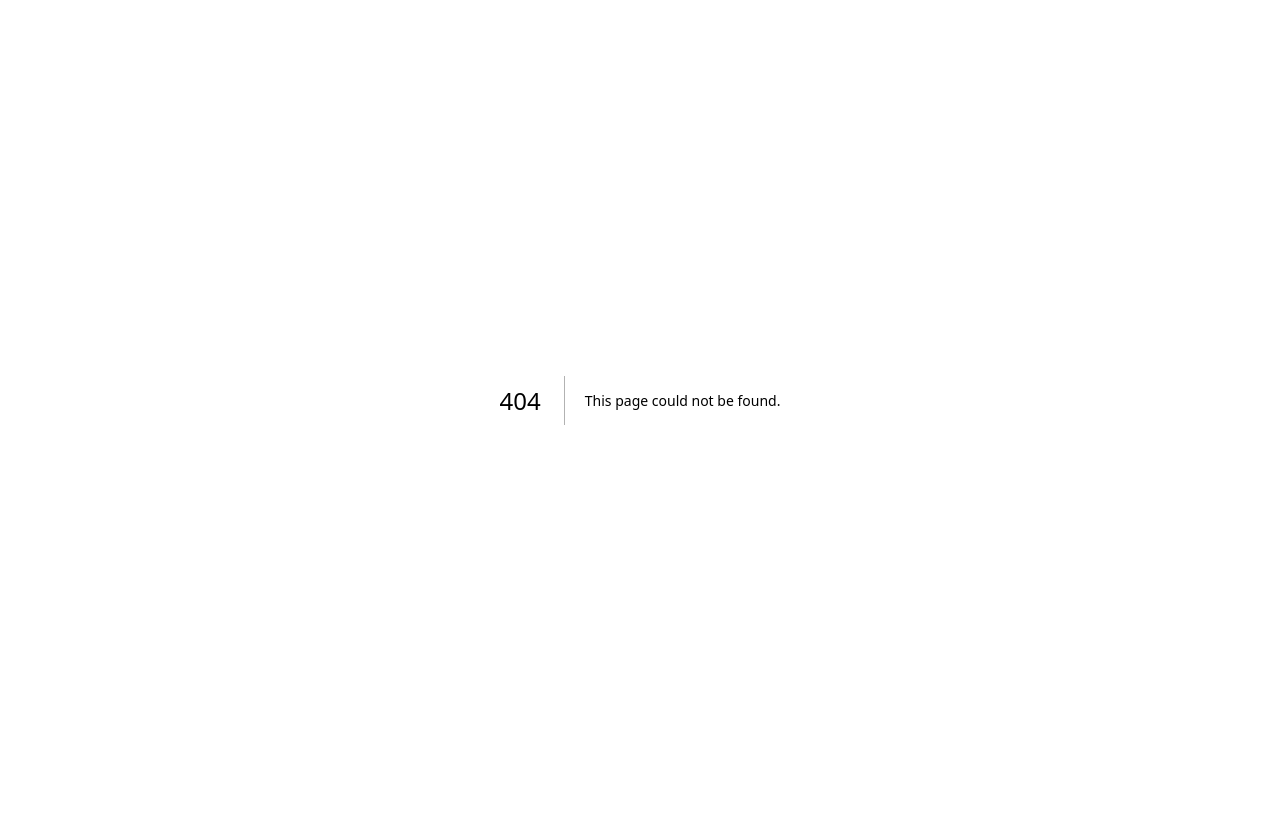
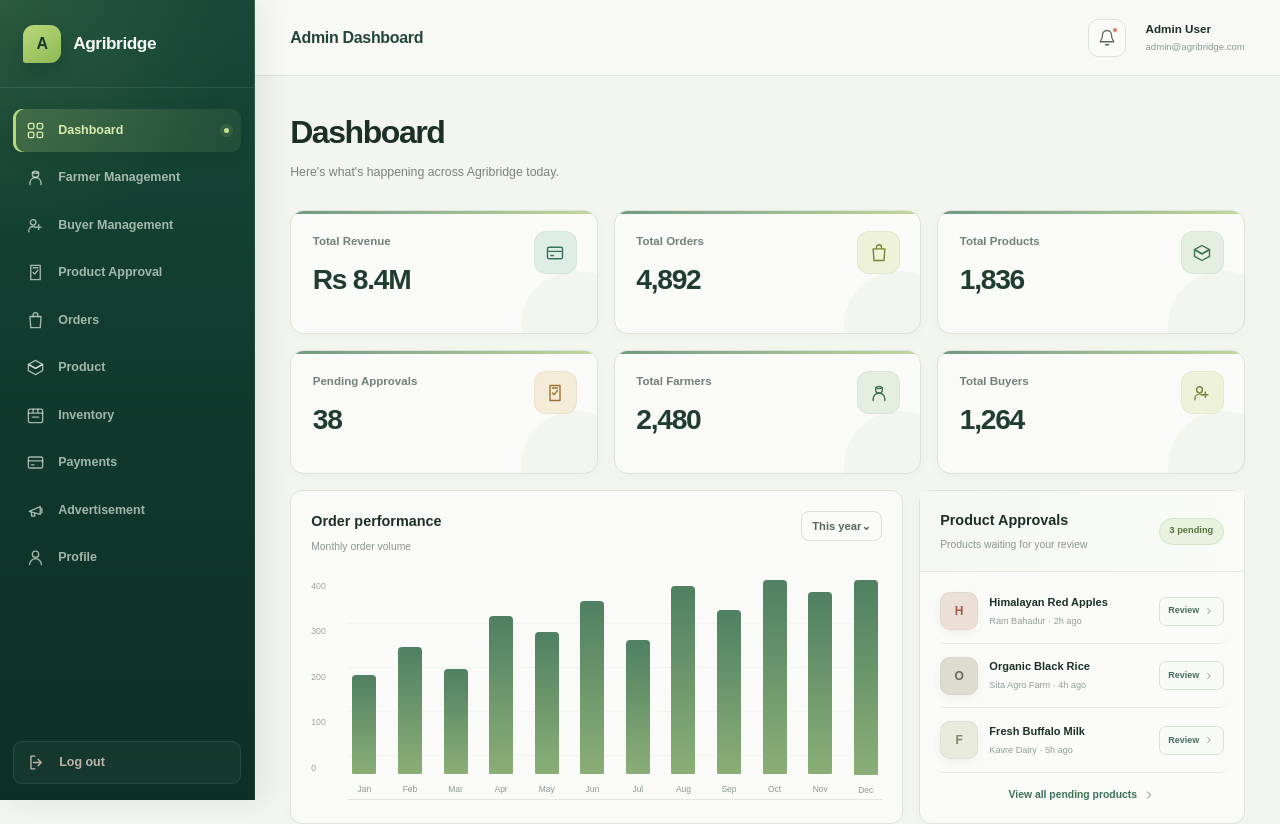
Before and after one commit to SiddharthaDhakal2/agri-admin, a Next.js app: page /dashboard in a window 1280 px wide. Before the commit this address had no page. Shown: the top 824 px of the page. Before the commit the page ends 800 px from the top, so only its background shows below. Built offline with nearby package versions, Linux system fonts and the light colour scheme.

Commit message:
add dashboard page

```diff
--- /dev/null
+++ b/app/dashboard/layout.tsx
@@ -0,0 +1,10 @@
+import type { Metadata } from "next";
+
+export const metadata: Metadata = {
+  title: "Dashboard | Agribridge Admin",
+  description: "Agribridge administration dashboard.",
+};
+
+export default function DashboardLayout({ children }: { children: React.ReactNode }) {
+  return children;
+}
--- /dev/null
+++ b/app/dashboard/page.tsx
@@ -0,0 +1,179 @@
+"use client";
+
+import Link from "next/link";
+import { usePathname } from "next/navigation";
+import { useState } from "react";
+
+type IconName =
+  | "dashboard" | "farmer" | "buyer" | "approval" | "orders"
+  | "product" | "inventory" | "payments" | "ads" | "profile"
+  | "logout" | "search" | "bell" | "menu" | "arrow" | "more";
+
+function Icon({ name }: { name: IconName }) {
+  const paths: Record<IconName, React.ReactNode> = {
+    dashboard: <><rect x="3" y="3" width="7" height="7" rx="2"/><rect x="14" y="3" width="7" height="7" rx="2"/><rect x="3" y="14" width="7" height="7" rx="2"/><rect x="14" y="14" width="7" height="7" rx="2"/></>,
+    farmer: <><circle cx="12" cy="8" r="4"/><path d="M5 21v-2a7 7 0 0 1 14 0v2M8 5.5c2.8 1.6 5.3 1.6 8 0"/></>,
+    buyer: <><circle cx="9" cy="8" r="3.5"/><path d="M3.5 20v-1.2A5.5 5.5 0 0 1 9 13.3a5.4 5.4 0 0 1 3.4 1.2M16 11v6m-3-3h6"/></>,
+    approval: <><path d="M6 3h12v18H6z"/><path d="m9 12 2 2 4-5M9 6h6"/></>,
+    orders: <><path d="M5 7h14l-1 14H6L5 7Z"/><path d="M9 7V5a3 3 0 0 1 6 0v2"/></>,
+    product: <><path d="m12 3 9 5-9 5-9-5 9-5Z"/><path d="m3 8 9 5 9-5v8l-9 5-9-5V8Z"/></>,
+    inventory: <><rect x="3" y="4" width="18" height="17" rx="2"/><path d="M3 9h18M9 4v5M15 4v5M8 14h8"/></>,
+    payments: <><rect x="3" y="5" width="18" height="14" rx="2"/><path d="M3 10h18M7 15h3"/></>,
+    ads: <><path d="m4 13 14-6v10L4 13Z"/><path d="M7 14v5h4v-3M20 9v6"/></>,
+    profile: <><circle cx="12" cy="8" r="4"/><path d="M4.5 21a7.5 7.5 0 0 1 15 0"/></>,
+    logout: <><path d="M10 4H5v16h5M14 8l4 4-4 4M8 12h10"/></>,
+    search: <><circle cx="10.5" cy="10.5" r="6.5"/><path d="m16 16 4 4"/></>,
+    bell: <><path d="M18 8a6 6 0 0 0-12 0c0 7-3 7-3 9h18c0-2-3-2-3-9M10 21h4"/></>,
+    menu: <path d="M4 7h16M4 12h16M4 17h16"/>,
+    arrow: <path d="m9 18 6-6-6-6"/>,
+    more: <><circle cx="5" cy="12" r="1"/><circle cx="12" cy="12" r="1"/><circle cx="19" cy="12" r="1"/></>,
+  };
+  return <svg aria-hidden="true" viewBox="0 0 24 24" fill="none">{paths[name]}</svg>;
+}
+
+const navItems: { label: string; icon: IconName; href: string }[] = [
+  { label: "Dashboard", icon: "dashboard", href: "/dashboard" },
+  { label: "Farmer Management", icon: "farmer", href: "/farmer-management" },
+  { label: "Buyer Management", icon: "buyer", href: "/buyer-management" },
+  { label: "Product Approval", icon: "approval", href: "/product-approval" },
+  { label: "Orders", icon: "orders", href: "/orders" },
+  { label: "Product", icon: "product", href: "/product" },
+  { label: "Inventory", icon: "inventory", href: "/inventory" },
+  { label: "Payments", icon: "payments", href: "/payments" },
+  { label: "Advertisement", icon: "ads", href: "/advertisement" },
+  { label: "Profile", icon: "profile", href: "/profile" },
+];
+
+const metrics = [
+  { label: "Total Revenue", value: "Rs 8.4M", icon: "payments" as IconName, tone: "mint" },
+  { label: "Total Orders", value: "4,892", icon: "orders" as IconName, tone: "lime" },
+  { label: "Total Products", value: "1,836", icon: "product" as IconName, tone: "sage" },
+  { label: "Pending Approvals", value: "38", icon: "approval" as IconName, tone: "gold" },
+  { label: "Total Farmers", value: "2,480", icon: "farmer" as IconName, tone: "sage" },
+  { label: "Total Buyers", value: "1,264", icon: "buyer" as IconName, tone: "lime" },
+];
+
+const orders = [
+  { id: "69a9bfc0", customer: "Siddhartha Dhakal", date: "3/5/2026", status: "Delivered", total: "Rs 1,470.00" },
+  { id: "69a3e121", customer: "HS", date: "3/1/2026", status: "Cancelled", total: "Rs 220.00" },
+  { id: "69a31747", customer: "Siddhartha Dhakal", date: "2/28/2026", status: "Processing", total: "Rs 420.00" },
+  { id: "69a2b795", customer: "Aayush Dhakal", date: "2/28/2026", status: "Cancelled", total: "Rs 620.00" },
+  { id: "69a1d3a2", customer: "Bidhan Koirala", date: "2/27/2026", status: "Pending", total: "Rs 620.00" },
+];
+
+export default function DashboardPage() {
+  const pathname = usePathname();
+  const [sidebarOpen, setSidebarOpen] = useState(false);
+  const active = navItems.find((item) => item.href === pathname)?.label ?? "Dashboard";
+
+  return (
+    <div className="admin-shell">
+      <aside className={`admin-sidebar ${sidebarOpen ? "is-open" : ""}`}>
+        <div className="admin-logo">
+          <span className="logo-leaf">A</span>
+          <div><strong>Agribridge</strong></div>
+        </div>
+        <nav className="admin-nav" aria-label="Admin navigation">
+          {navItems.map((item) => (
+            <Link
+              key={item.label}
+              className={active === item.label ? "active" : ""}
+              href={item.href}
+              onClick={() => setSidebarOpen(false)}
+            >
+              <Icon name={item.icon}/><span>{item.label}</span>
+            </Link>
+          ))}
+        </nav>
+        <Link className="logout-button" href="/">
+          <Icon name="logout"/><span>Log out</span>
+        </Link>
+      </aside>
+      {sidebarOpen && <button className="sidebar-scrim" aria-label="Close navigation" onClick={() => setSidebarOpen(false)} />}
+
+      <div className="admin-main">
+        <header className="admin-header">
+          <button className="mobile-menu" aria-label="Open navigation" onClick={() => setSidebarOpen(true)}><Icon name="menu"/></button>
+          <strong className="header-title">Admin Dashboard</strong>
+          <div className="header-actions">
+            <button className="notification" aria-label="Notifications"><Icon name="bell"/><span /></button>
+            <div className="admin-user">
+              <div><strong>Admin User</strong><small>admin@agribridge.com</small></div>
+            </div>
+          </div>
+        </header>
+
+        <main className="dashboard-content">
+          <div className="page-title">
+            <div>
+              <h1>{active}</h1>
+              <span>
+                {active === "Dashboard"
+                  ? "Here's what's happening across Agribridge today."
+                  : `Manage Agribridge ${active.toLowerCase()} from here.`}
+              </span>
+            </div>
+          </div>
+
+          {active === "Dashboard" ? <>
+          <section className="metric-grid" aria-label="Platform summary">
+            {metrics.map((metric) => (
+              <article className="metric-box" key={metric.label}>
+                <div className={`metric-symbol ${metric.tone}`}><Icon name={metric.icon}/></div>
+                <span>{metric.label}</span><strong>{metric.value}</strong>
+              </article>
+            ))}
+          </section>
+
+          <section className="dashboard-grid">
+            <article className="dashboard-card performance-card">
+              <div className="card-heading"><div><h2>Order performance</h2><p>Monthly order volume</p></div><button>This year⌄</button></div>
+              <div className="chart-wrap">
+                <div className="chart-y"><span>400</span><span>300</span><span>200</span><span>100</span><span>0</span></div>
+                <div className="bar-chart">
+                  {[45, 58, 48, 72, 65, 79, 61, 86, 75, 91, 83, 96].map((height, index) => (
+                    <div className="bar-column" key={index}><span style={{ height: `${height}%` }} /><small>{["Jan","Feb","Mar","Apr","May","Jun","Jul","Aug","Sep","Oct","Nov","Dec"][index]}</small></div>
+                  ))}
+                </div>
+              </div>
+            </article>
+
+            <article className="dashboard-card approvals-card">
+              <div className="card-heading">
+                <div><h2>Product Approvals</h2><p>Products waiting for your review</p></div>
+                <span className="approval-count">3 pending</span>
+              </div>
+              {[["Himalayan Red Apples","Ram Bahadur","2h ago"],["Organic Black Rice","Sita Agro Farm","4h ago"],["Fresh Buffalo Milk","Kavre Dairy","5h ago"]].map(([product, farmer, time], i) => (
+                <div className="approval-row" key={product}>
+                  <span className={`product-thumb thumb-${i + 1}`}>{product.charAt(0)}</span>
+                  <div><strong>{product}</strong><small>{farmer} · {time}</small></div>
+                  <button aria-label={`Review ${product}`}>Review <Icon name="arrow"/></button>
+                </div>
+              ))}
+              <button className="view-all">View all pending products <Icon name="arrow"/></button>
+            </article>
+          </section>
+
+          <section className="dashboard-card orders-card">
+            <div className="card-heading"><div><h2>Recent Orders</h2></div></div>
+            <div className="table-scroll">
+              <table>
+                <thead><tr><th>Order ID</th><th>Customer</th><th>Date</th><th>Status</th><th>Total</th></tr></thead>
+                <tbody>{orders.map((order) => <tr key={order.id}><td><strong>{order.id}</strong></td><td>{order.customer}</td><td>{order.date}</td><td><span className={`status ${order.status.toLowerCase()}`}>{order.status}</span></td><td className="order-total"><strong>{order.total}</strong></td></tr>)}</tbody>
+              </table>
+            </div>
+          </section>
+          </> : (
+            <section className="section-empty-state">
+              <div className="section-empty-icon">
+                <Icon name={navItems.find((item) => item.label === active)?.icon ?? "dashboard"} />
+              </div>
+              <h2>{active}</h2>
+              <p>This section is ready for its management tools and data.</p>
+            </section>
+          )}
+        </main>
+      </div>
+    </div>
+  );
+}
```
